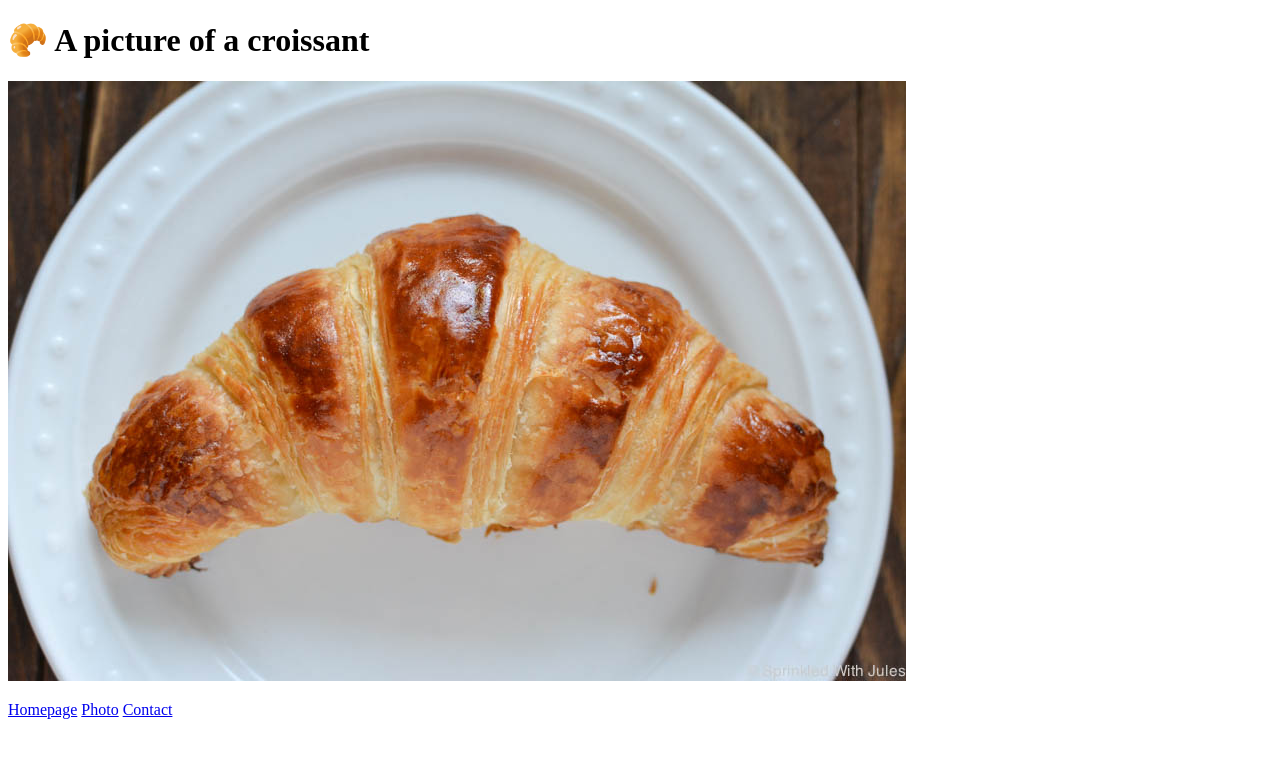
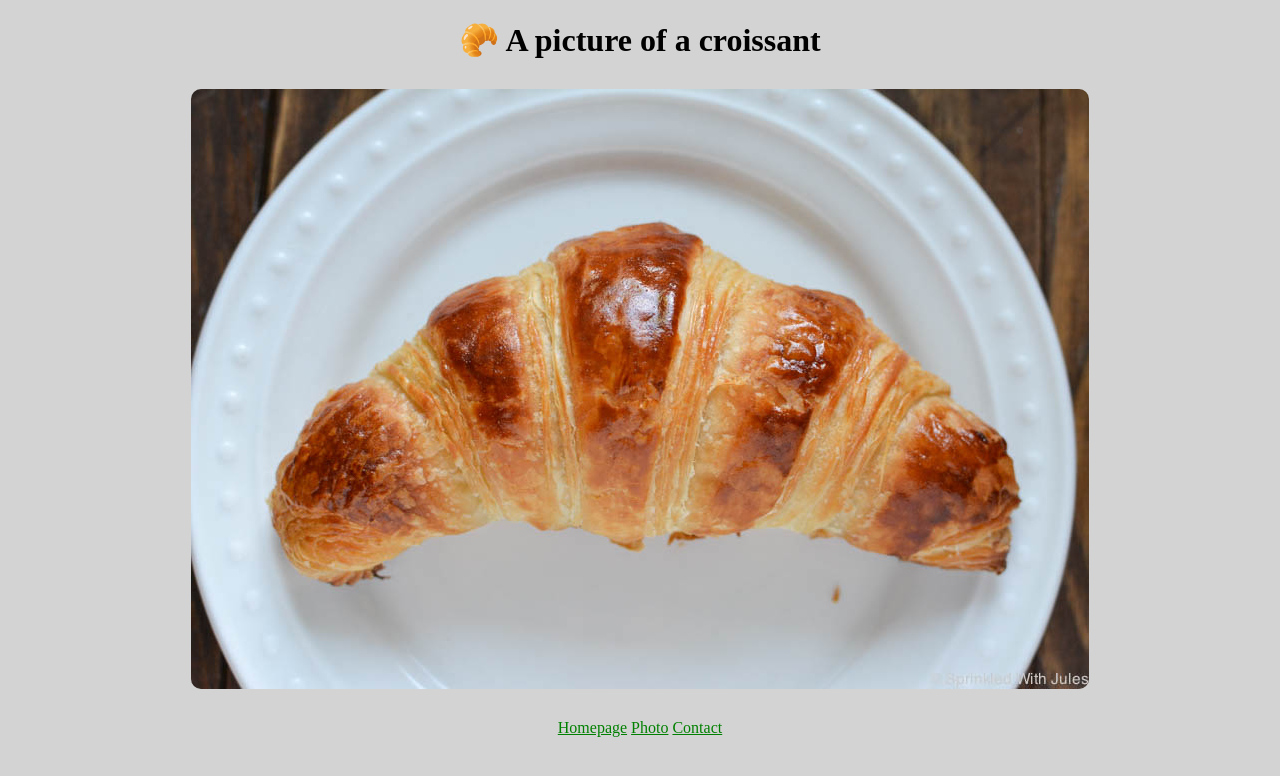
Before and after one commit to Ruksaar786/Croissant, a plain HTML site: page photo.html in a window 1280 px wide. Drawn offline with Linux system fonts and the light colour scheme.

Commit message:
updated files and css file

```diff
--- a/css/styles.css
+++ b/css/styles.css
@@ -0,0 +1,22 @@
+body {
+  background-color: lightgray;
+}
+h1 {
+  text-align: center;
+}
+p {
+  text-align: center;
+}
+a {
+  text-align: center;
+  color: green;
+}
+.photo {
+  max-width: 100%;
+  border-radius: 10px;
+  display: block;
+  margin: 30px auto;
+}
+footer {
+  text-align: center;
+}
--- a/photo.html
+++ b/photo.html
@@ -8,7 +8,7 @@
   </head>
   <body>
     <h1>🥐 A picture of a croissant</h1>
-    <img src="images/croissant.jpg" alt="" />
+    <img src="images/croissant.jpg" class="photo" />
     <p>
       <a href="index.html">Homepage</a>
       <a href="photo.html">Photo</a>
```
Also changed, not shown: contact.html (+2 -0 lines), index.html (+5 -3 lines).
